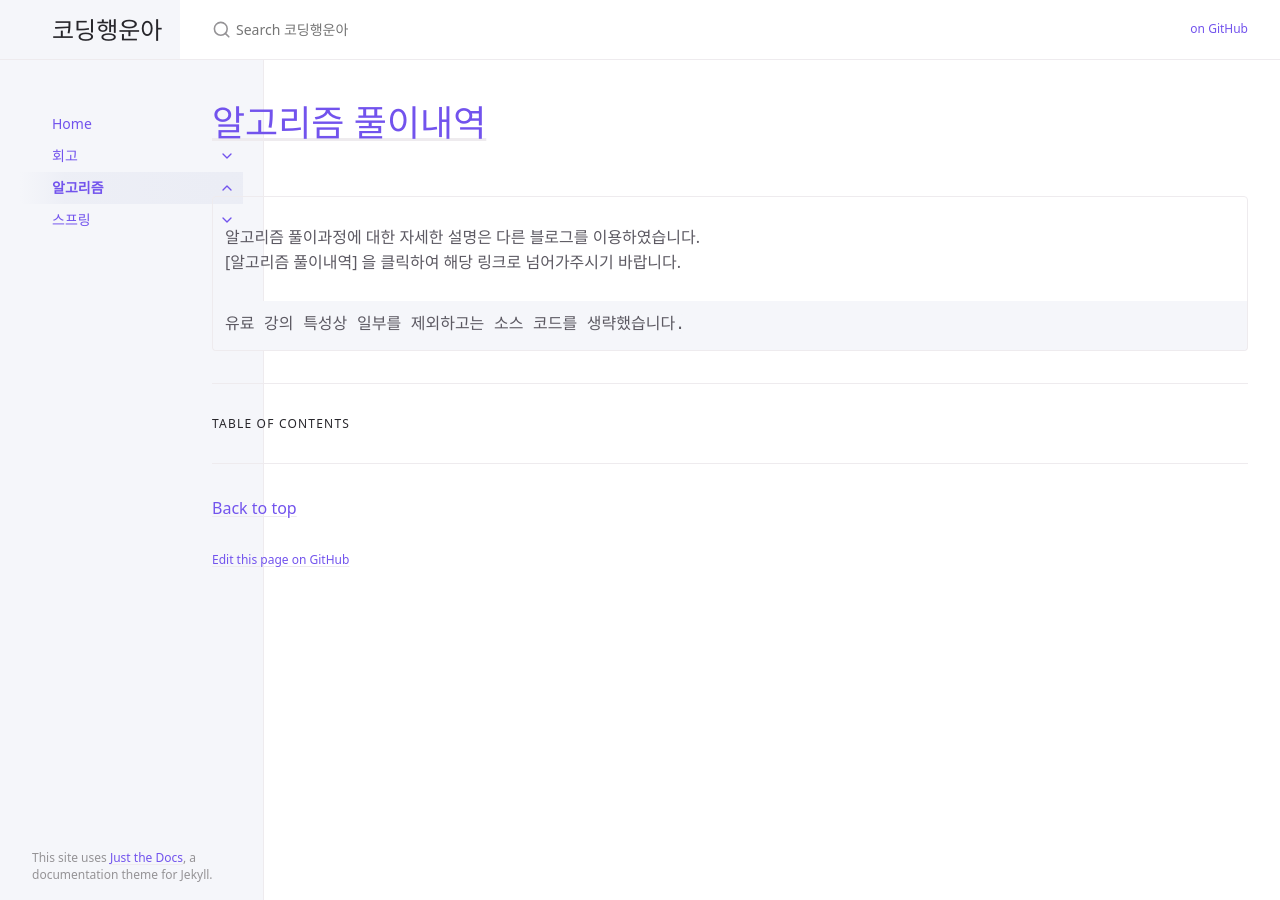
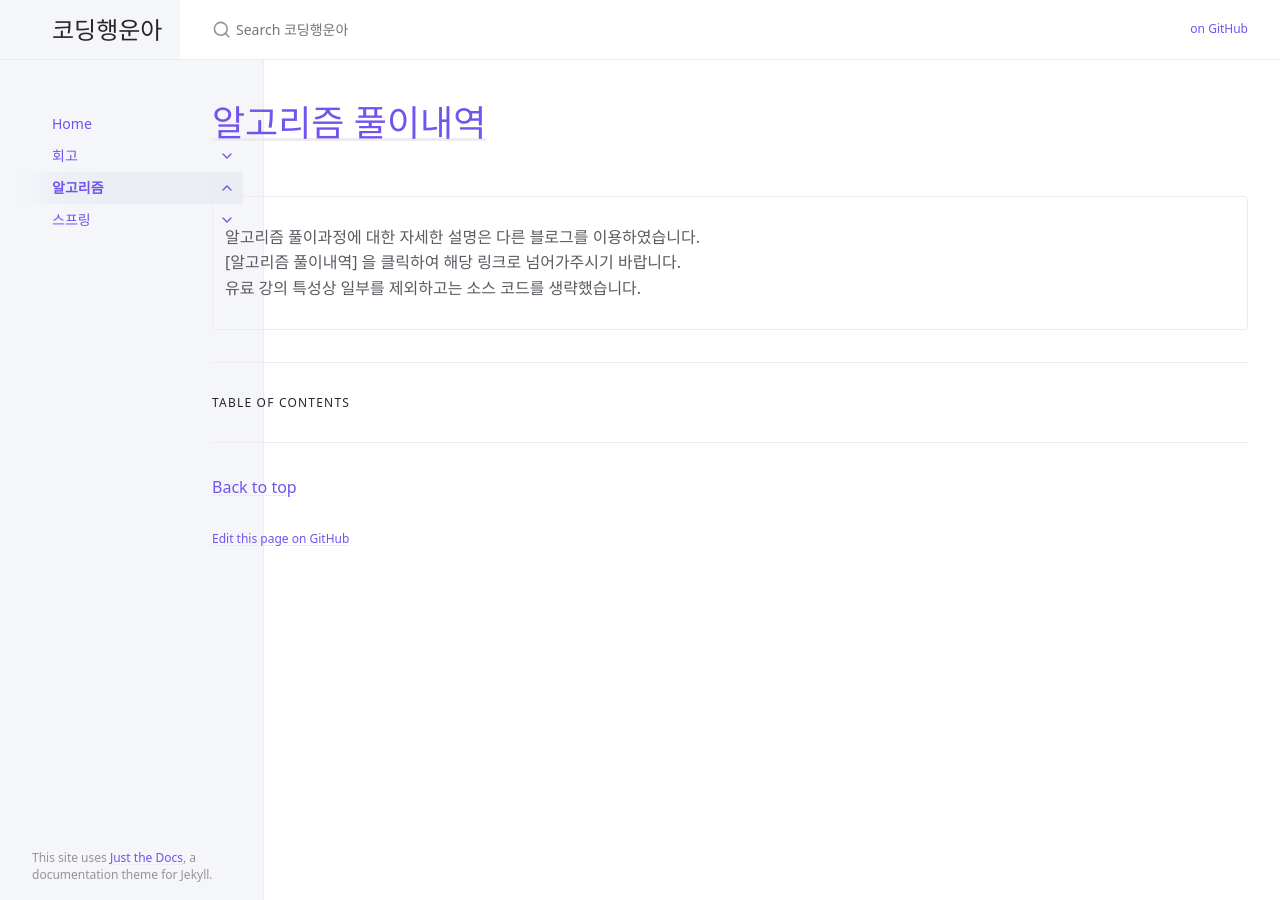
Before and after one commit to luckhunger/luckhunger-github.io, a Jekyll site: the page built from docs/algorithm/algorithm.md, in a window 1280 px wide. Built offline with Jekyll 4.4.1, drawn with Linux system fonts in a browser that asks for light colours.

Commit message:
글 수정

````diff
--- a/docs/algorithm/algorithm.md
+++ b/docs/algorithm/algorithm.md
@@ -5,13 +5,12 @@ nav_order: 3
 has_children: true
 permalink: /docs/algorithm
 ---
+
 # [알고리즘 풀이내역](https://silverji.tistory.com/category/%EC%95%8C%EA%B3%A0%EB%A6%AC%EC%A6%98)
 <br>
 
 <div class="code-example" markdown="1">
 알고리즘 풀이과정에 대한 자세한 설명은 다른 블로그를 이용하였습니다.<br>
-[알고리즘 풀이내역] 을 클릭하여 해당 링크로 넘어가주시기 바랍니다.
+[알고리즘 풀이내역] 을 클릭하여 해당 링크로 넘어가주시기 바랍니다.<br>
+유료 강의 특성상 일부를 제외하고는 소스 코드를 생략했습니다.
 </div>
-```markdown
-유료 강의 특성상 일부를 제외하고는 소스 코드를 생략했습니다.
-```
````
